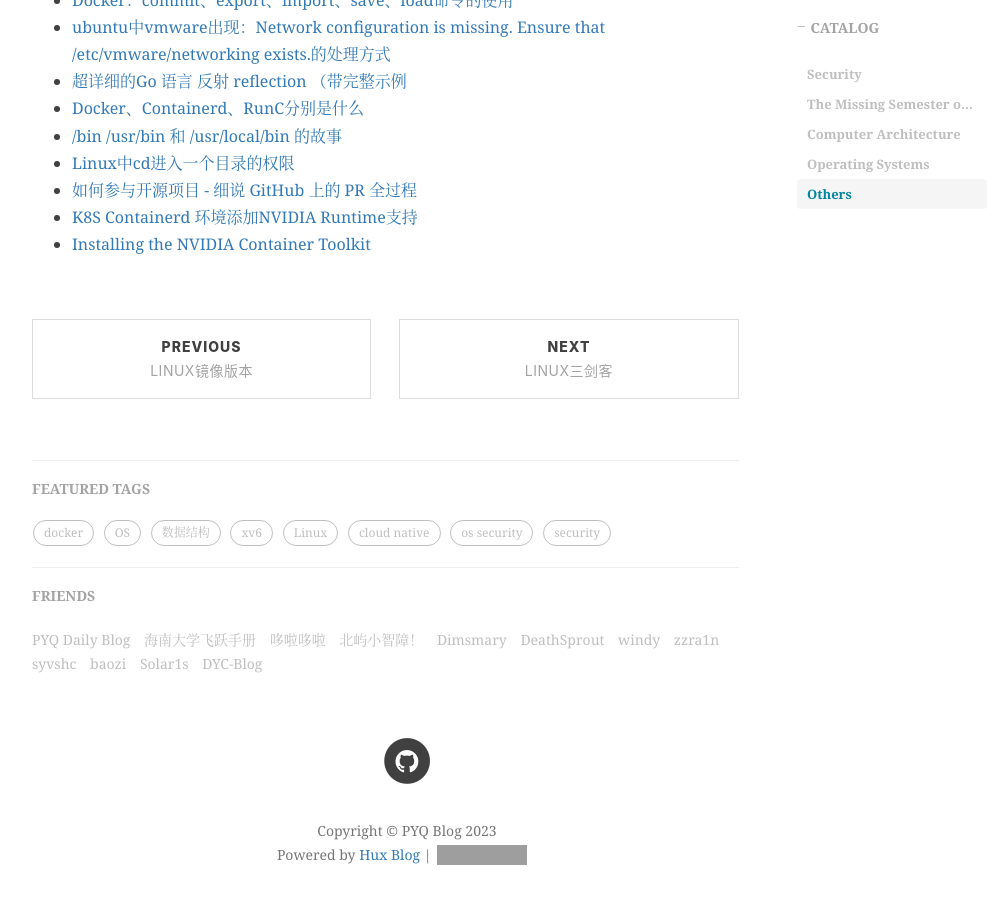
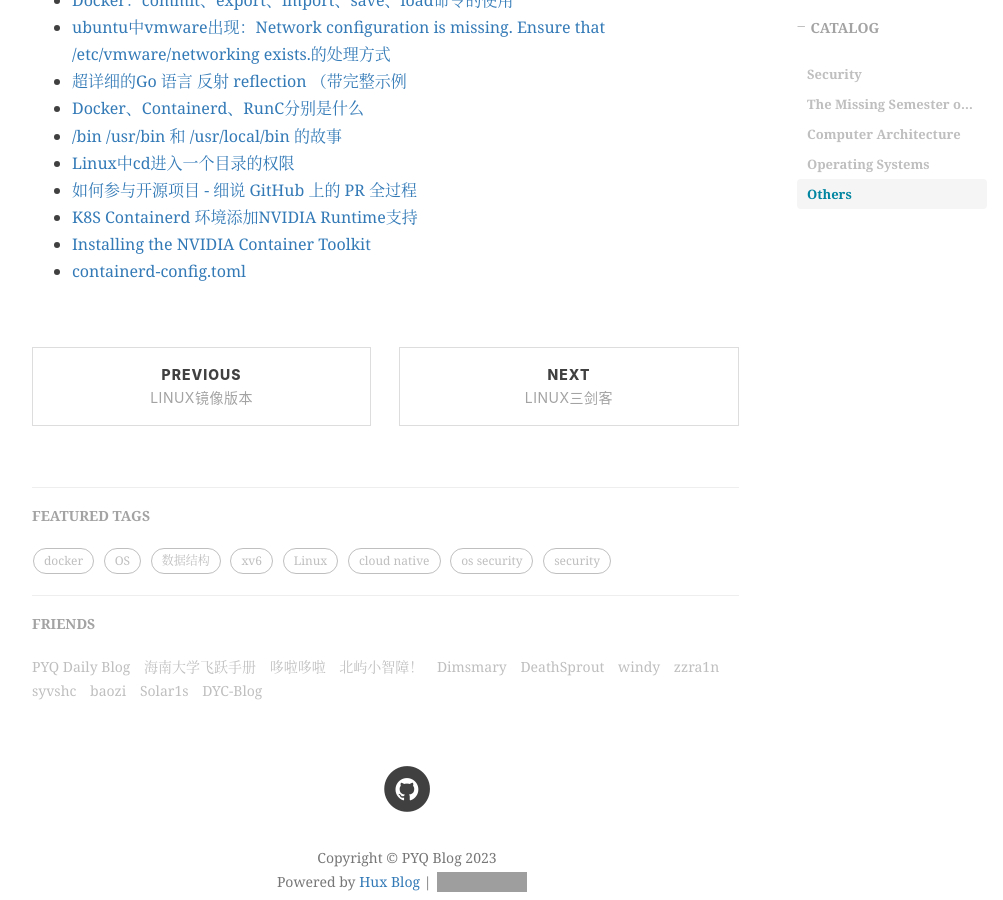
Before and after one commit to peng-yq/peng-yq.github.io, a Jekyll site: the page built from _posts/2022-10-04-good-blog-collection.md, in a window 1280 px wide and 900 px high, scrolled down 2035 px. Shown: the whole window, without its empty margins (233-1236 px from the left). Built offline with Jekyll 4.4.1, drawn with Linux system fonts in a browser that asks for light colours; nearby versions of some CDN libraries; comment, search, counter and statistics services are not loaded; grey boxes are pictures that could not be loaded.

Commit message:
docs: add a link

```diff
--- a/_posts/2022-10-04-good-blog-collection.md
+++ b/_posts/2022-10-04-good-blog-collection.md
@@ -57,3 +57,4 @@
 - [如何参与开源项目 - 细说 GitHub 上的 PR 全过程](https://www.cnblogs.com/daniel-hutao/p/open-a-pr-in-github.html)
 - [K8S Containerd 环境添加NVIDIA Runtime支持](https://juejin.cn/post/7202877900240339000)
 - [Installing the NVIDIA Container Toolkit](https://docs.nvidia.com/datacenter/cloud-native/container-toolkit/latest/install-guide.html#prerequisites)
+- [containerd-config.toml](https://github.com/containerd/containerd/blob/main/docs/cri/config.md)
```
